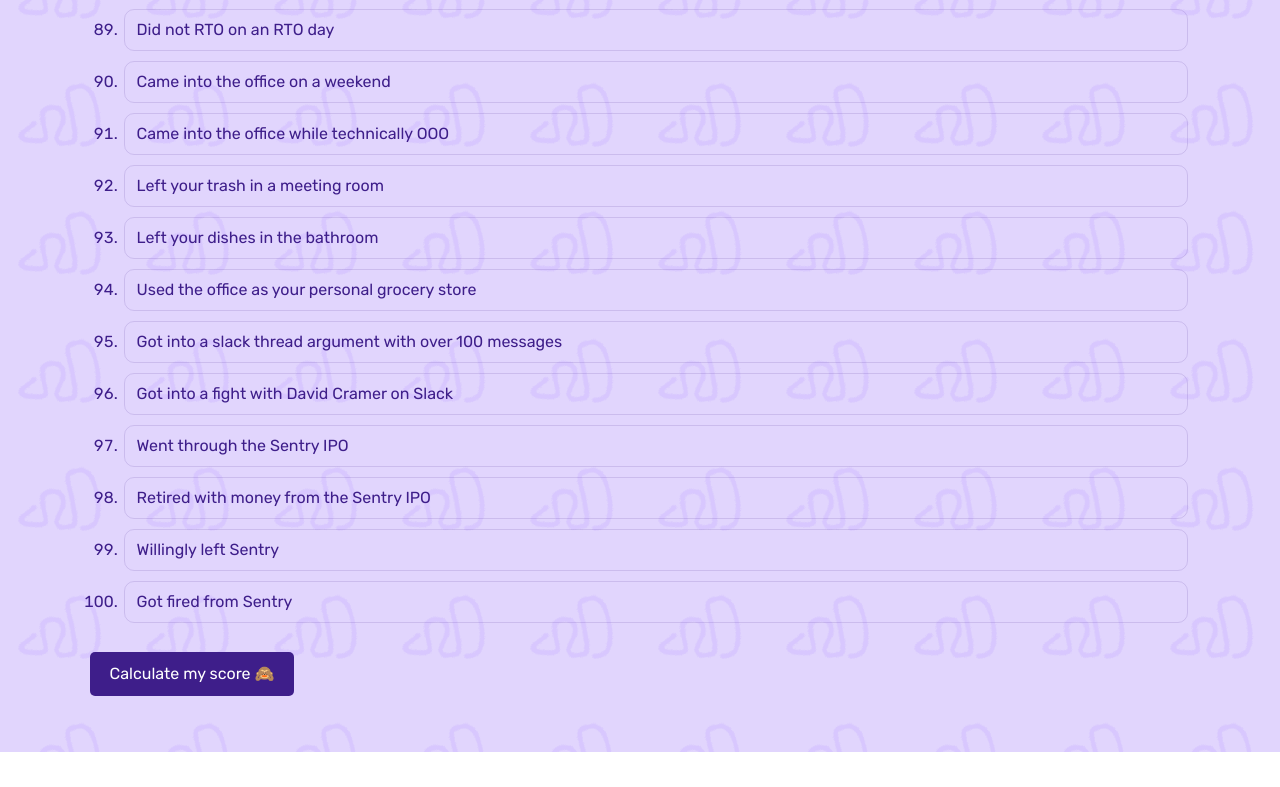
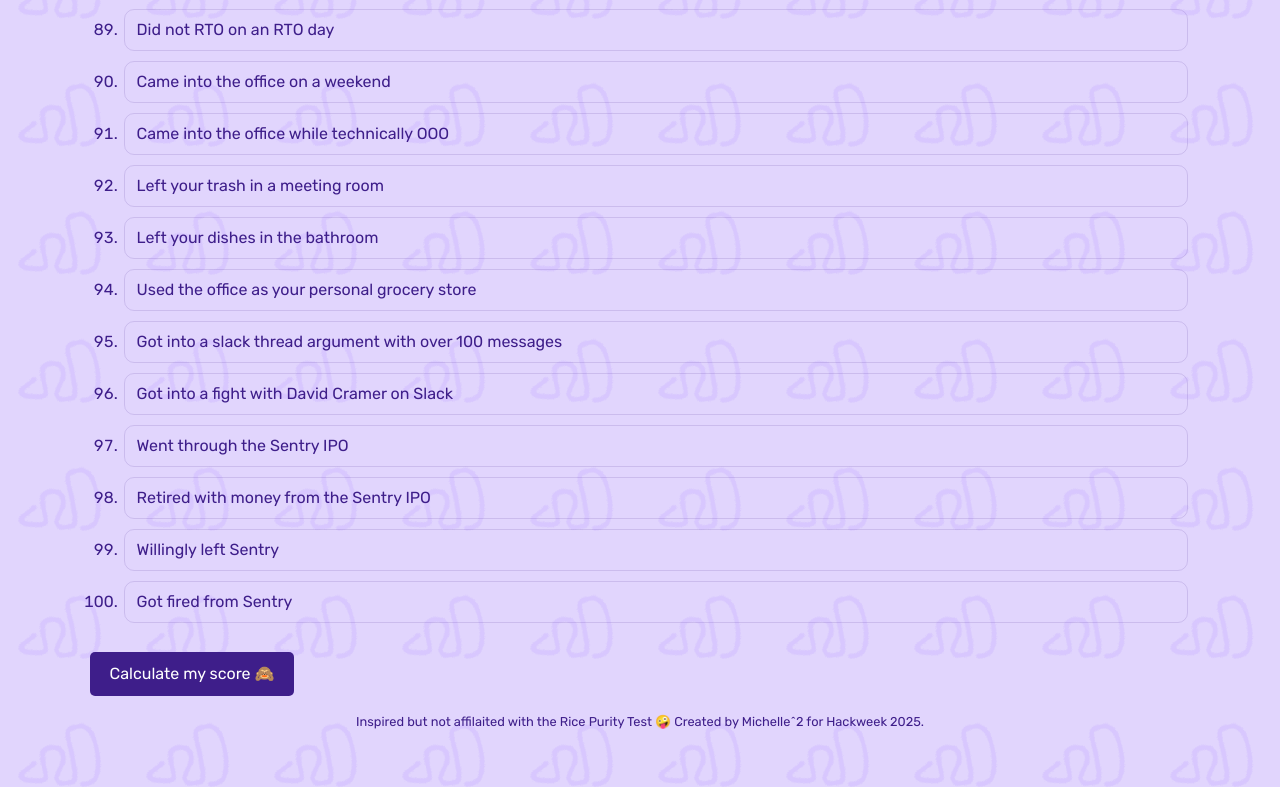
Before and after one commit to michellewzhang/sentrypuritytest, a Next.js app in the folder sentry-purity-test/: page / in a window 1280 px wide. Shown: the part 5069-5856 px from the top of the page. Before the commit the page ends 5821 px from the top, so only its background shows below. Built offline with nearby package versions, Linux system fonts and the light colour scheme.

Commit message:
credits at bottom

```diff
--- a/sentry-purity-test/src/app/globals.css
+++ b/sentry-purity-test/src/app/globals.css
@@ -145,3 +145,9 @@
   flex-direction: row;
   gap: 2vh;
 }
+
+.disclaimer {
+  font-size: 0.8rem;
+  margin-top: 2vh;
+  text-align: center;
+}
--- a/sentry-purity-test/src/app/page.tsx
+++ b/sentry-purity-test/src/app/page.tsx
@@ -63,6 +63,8 @@
         Calculate my score 🙈
       </span>
     </button>
+
+    <div className="disclaimer">Inspired but not affilaited with the Rice Purity Test 🤪 Created by Michelle^2 for Hackweek 2025.</div>
    </div>
   );
 }
```
